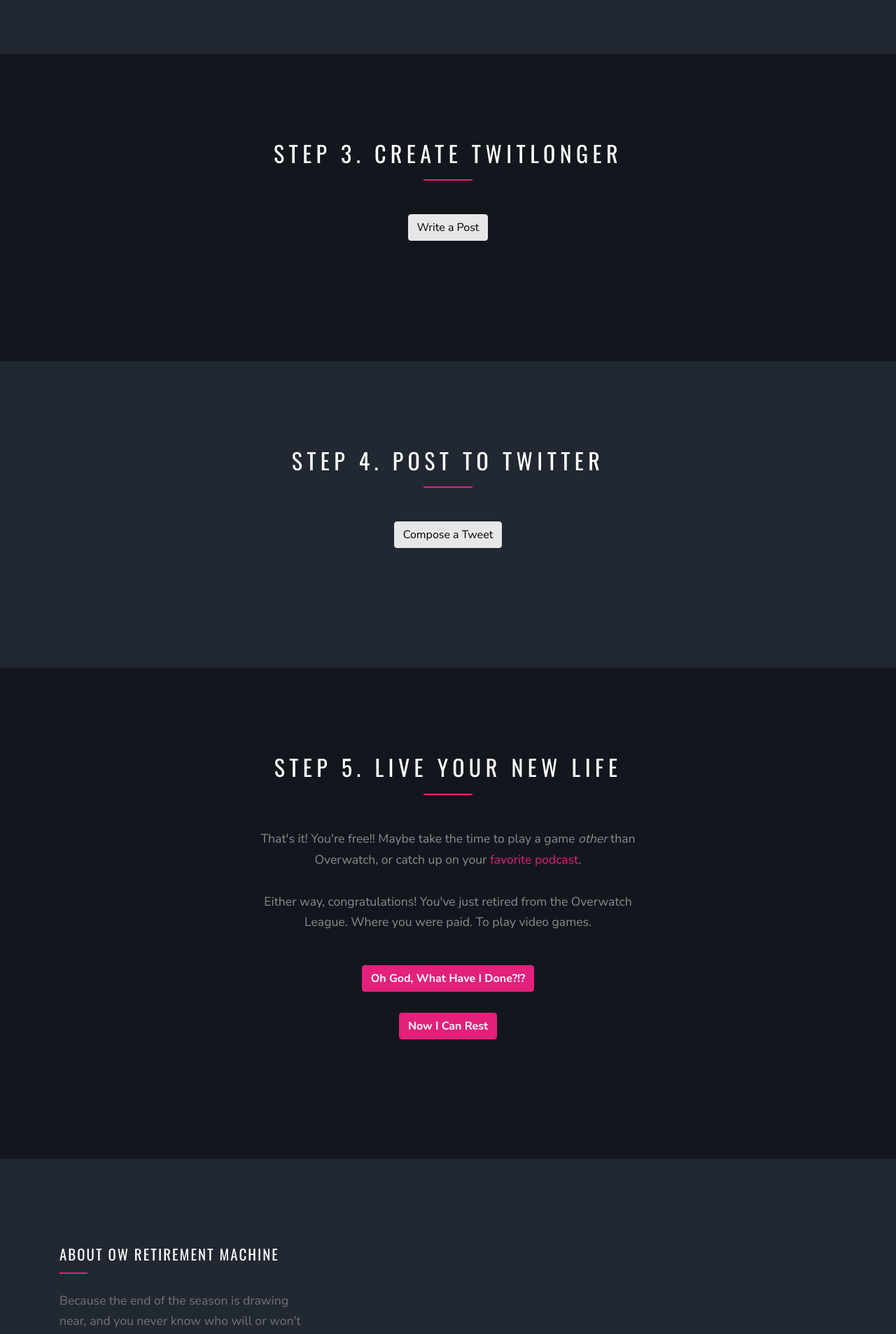
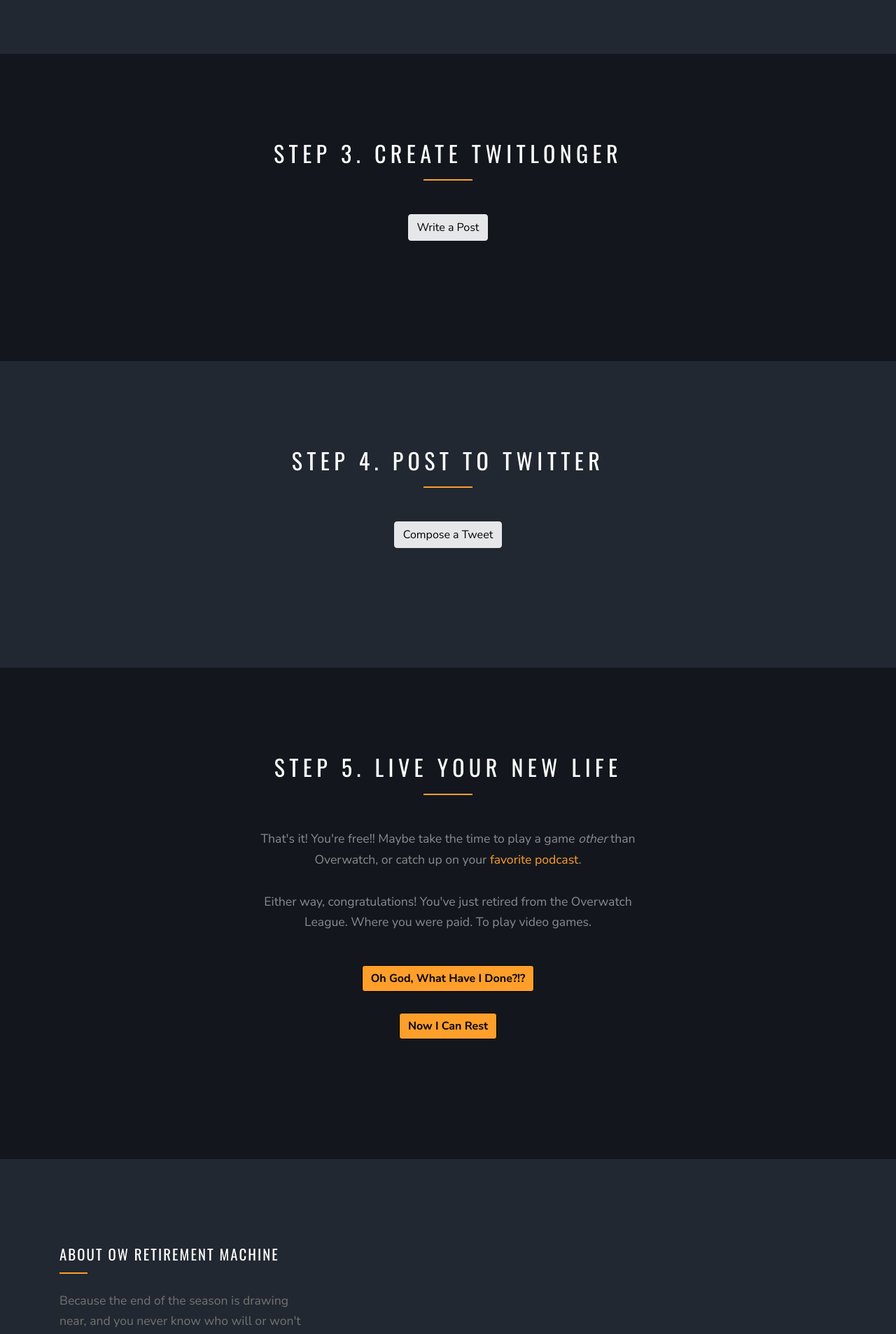
Before and after one commit to MathewReiss/owretirementmachine, a PHP site: page / in a window 1280 px wide. Shown: the part 3560-5466 px from the top of the page at 70% size. Run offline with PHP 8.4, Linux system fonts and the light colour scheme; some libraries are stand-ins or nearby versions; some web fonts are replaced.

Commit message:
update to orange

```diff
--- a/css/style.css
+++ b/css/style.css
@@ -18,10 +18,19 @@ body {
 h1, h2, h3, h4, h5, h6 {
   font-family: 'Oswald', sans-serif; }
 
+button {
+  color: #FE9F2B;
+}
+
+option {
+  color: black;
+}
+
 a {
   -webkit-transition: .3s all ease;
   -o-transition: .3s all ease;
-  transition: .3s all ease; }
+  transition: .3s all ease;
+  color: #FE9F2B;}
   a:hover {
     text-decoration: none; }
 
@@ -79,7 +88,9 @@ a {
   .btn.btn-sm {
     font-size: 0.9rem; }
   .btn.btn-primary {
-    color: #fff; }
+    color: black;
+    background: #FE9F2B;
+    border-color: black;}
   .btn.btn-outline-primary:hover {
     color: #fff !important; }
   .btn.btn-black {
@@ -230,7 +241,7 @@ a {
     padding-bottom: 15px; }
     .site-footer .footer-heading:before {
       content: "";
-      background: #e3207b;
+      background: #FE9F2B;
       width: 40px;
       height: 2px;
       position: absolute;
@@ -1605,7 +1616,7 @@ a {
     left: 0;
     bottom: 0;
     height: 2px;
-    background: #e3207b; }
+    background: #FE9F2B; }
 
 .site-section-heading.w-border.text-center h2:after {
   left: 50%;
```
